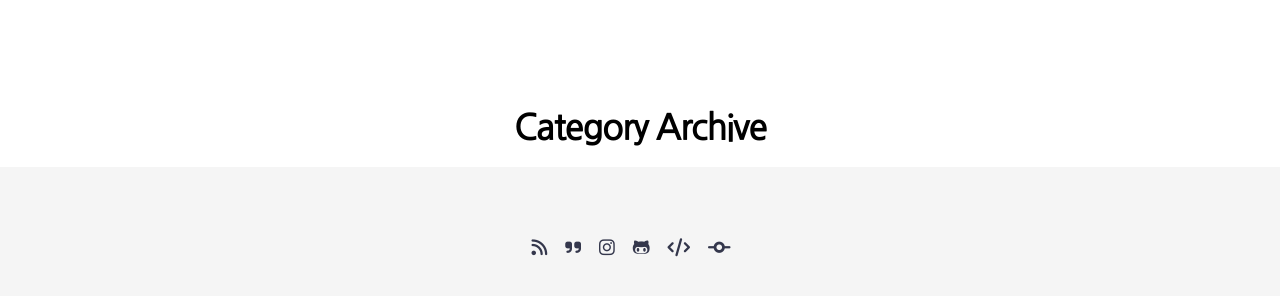
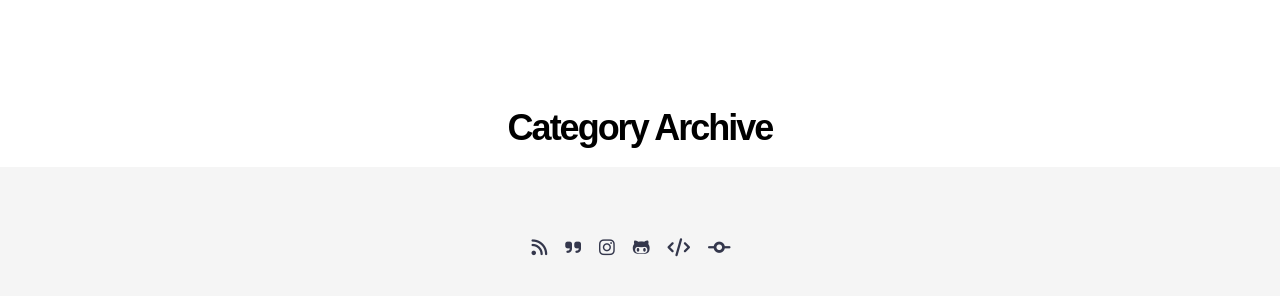
Before and after one commit to huginnmn/huginnmn.github.io, a Jekyll site: the page built from categories.md, in a window 1280 px wide. Shown: the part 321-617 px from the top of the page. Built offline with Jekyll 4.4.1, drawn with Linux system fonts in a browser that asks for light colours; nearby versions of some CDN libraries; some web fonts are replaced.

Commit message:
Update head.html

```diff
--- a/_includes/head.html
+++ b/_includes/head.html
@@ -27,9 +27,7 @@
   <link rel="stylesheet" href="{{ site.skin | default: '/assets/css/skins/default.css' | relative_url }}">
 
 <!-- 폰트 설정 부분 영문: lora, 한글: pretendard (_config.yml 에서 google font 부분 지우고 여기에 설정함) -->
-<link rel="preconnect" href="https://fonts.googleapis.com">
-<link rel="preconnect" href="https://fonts.gstatic.com" crossorigin>
-<link href="https://fonts.googleapis.com/css2?family=Nanum+Gothic:wght@400;700;800&display=swap" rel="stylesheet">
+<link rel="stylesheet" as="style" crossorigin href="https://cdn.jsdelivr.net/gh/orioncactus/pretendard@v1.3.9/dist/web/variable/pretendardvariable-dynamic-subset.min.css" />
 
   {%- if site.plugins contains 'jekyll-feed' or site.gems contains 'jekyll-feed' -%}
     {%- comment -%}
```
